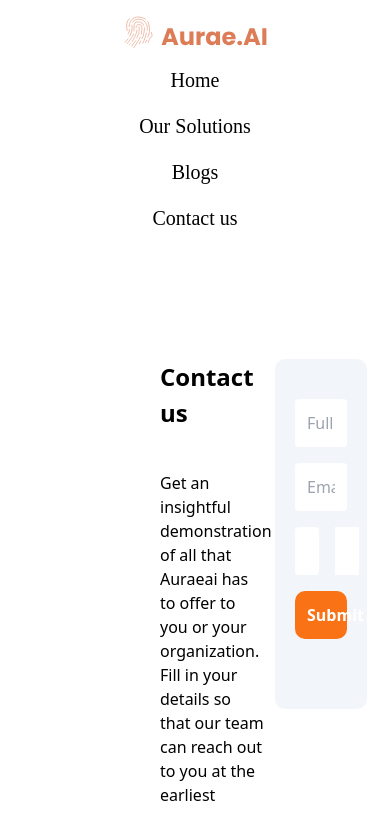
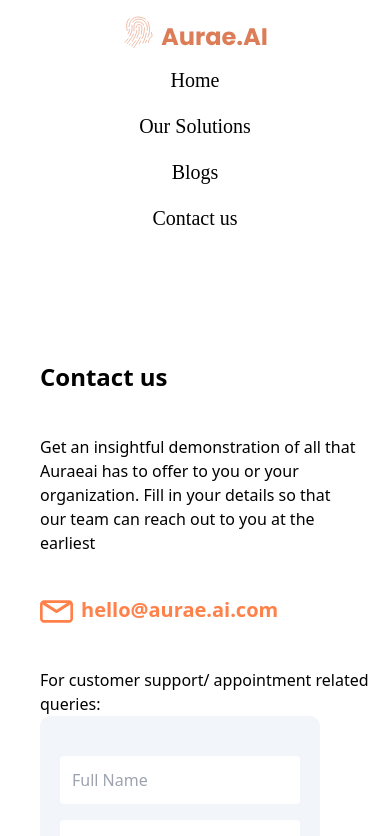
Before and after one commit to Onco-Connect-dev/aurae-ai, a Next.js app: page /contactUs in a window 390 px wide. Shown: the top 836 px of the page. Built offline with nearby package versions, Linux system fonts and the light colour scheme.

Commit message:
contact page responsive

```diff
--- a/app/contactUs/page.js
+++ b/app/contactUs/page.js
@@ -8,8 +8,8 @@ function page() {
   }, []);
   return (
     <div>
-      <div className="w-screen flex justify-between pb-20 pl-[160px] pt-[110px]">
-        <div className="w-1/2 flex flex-col gap-10 ">
+      <div className="w-screen flex flex-col  lg:flex-row justify-between pb-20 pl-10 lg:pl-[160px] pt-[110px]">
+        <div className="w-full lg:w-1/2  flex flex-col gap-10 ">
           <p className="text-[24px] font-[700]">Contact us</p>
           <p className="text-[16px] font-[400] w-[91%]">
             Get an insightful demonstration of all that Auraeai has to offer to
@@ -36,7 +36,7 @@ function page() {
           </div>
           <p>For customer support/ appointment related queries:</p>
         </div>
-        <div className="w-1/2 ">
+        <div className="w-full lg:w-1/2 ">
           <form className="mr-20 h-[350px] w-[80%] p-5 pt-10 rounded-[10px] bg-[#F2F6FA]">
             <div>
               <input
```
